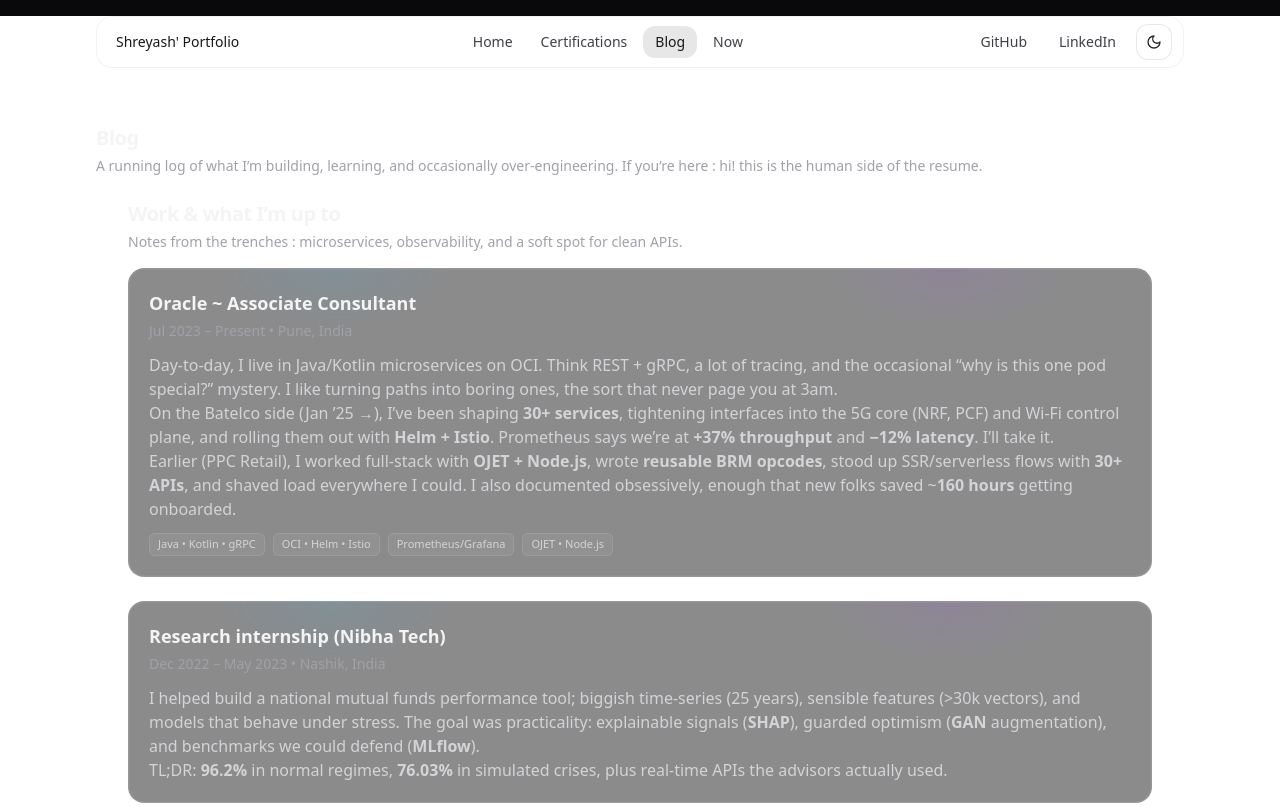
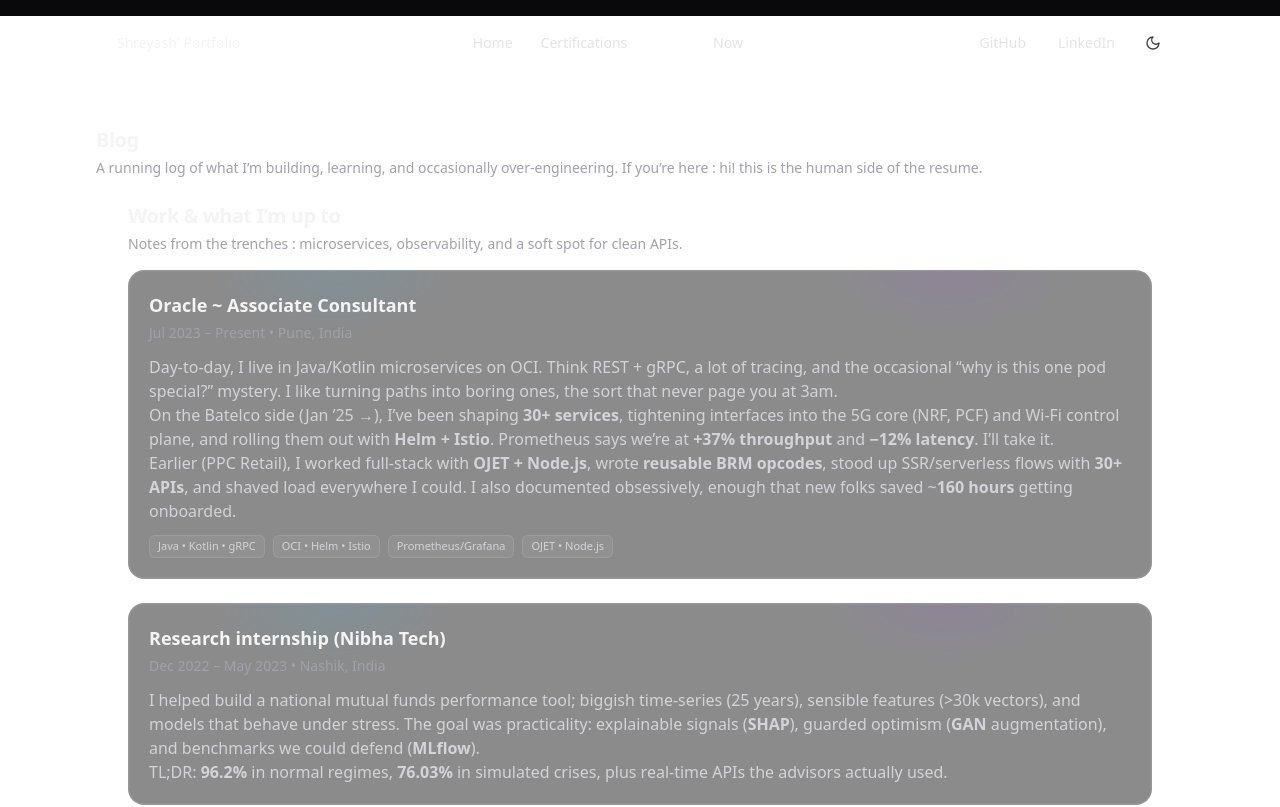
Before and after one commit to Shr3yash/shr3yash.github.io, a Next.js app: page /blog in a window 1280 px wide. Shown: the top 807 px of the page. Built offline with nearby package versions, Linux system fonts and the light colour scheme.

Commit message:
feat: homepage polish + theme toggle; blog/nav tweaks

```diff
--- a/app/layout.tsx
+++ b/app/layout.tsx
@@ -1,30 +1,40 @@
-import './globals.css'
-import type { Metadata } from 'next'
-import React from 'react'
-import Script from 'next/script'
+import './globals.css';
+import type { Metadata } from 'next';
+import React from 'react';
+import Script from 'next/script';
 
 export const metadata: Metadata = {
-  title: 'Shreyash Bhatkar — Portfolio',
+  title: 'MyPortfolio',
   description: 'Portfolio of Shreyash Bhatkar',
   metadataBase: new URL('https://shr3yash.github.io'),
-}
+};
 
 export default function RootLayout({ children }: { children: React.ReactNode }) {
   return (
     <html lang="en" className="h-full" suppressHydrationWarning>
-      <body className="min-h-screen bg-white text-zinc-900 antialiased dark:bg-zinc-950 dark:text-zinc-100">
-        {/* Runs before React hydrates; avoids flash & hydration mismatch */}
+      <head>
+        {/* instant theme setter to avoid flash — runs before hydration */}
         <Script id="theme-init" strategy="beforeInteractive">{`
           try {
             var t = localStorage.getItem('theme');
             var dark = t ? (t === 'dark') : window.matchMedia('(prefers-color-scheme: dark)').matches;
             var c = document.documentElement.classList;
             dark ? c.add('dark') : c.remove('dark');
+
+            // keep native form controls in sync
+            var m = document.querySelector('meta[name="color-scheme"]');
+            if (!m) {
+              m = document.createElement('meta');
+              m.setAttribute('name', 'color-scheme');
+              document.head.appendChild(m);
+            }
+            m.setAttribute('content', dark ? 'dark light' : 'light dark');
           } catch (e) {}
         `}</Script>
-
+      </head>
+      <body className="min-h-screen bg-white text-zinc-900 antialiased dark:bg-zinc-950 dark:text-zinc-100">
         {children}
       </body>
     </html>
-  )
+  );
 }
--- a/components/Nav.tsx
+++ b/components/Nav.tsx
@@ -15,21 +15,20 @@
   const pathname = usePathname();
 
   return (
-    <header className="sticky top-0 z-50 w-full">
+    <header className="sticky top-0 z-[200] w-full">
       <div className="mx-auto max-w-6xl px-4 sm:px-6 lg:px-8">
         <nav
           className={[
-            'mt-4 mb-4 flex items-center justify-between rounded-2xl px-3 py-2 text-sm backdrop-blur-md ring-1 ring-inset',
-            // light mode
-            'border-zinc-900/10 bg-white/60 text-zinc-800 ring-black/5',
-            // dark mode
-            'dark:border-white/10 dark:bg-white/5 dark:text-zinc-200 dark:ring-white/5',
+            'mt-4 mb-4 flex items-center justify-between rounded-2xl',
+            'border border-white/10 bg-white/5 px-3 py-2 text-sm text-zinc-200',
+            'backdrop-blur-md ring-1 ring-inset ring-white/5',
+            'relative isolate pointer-events-auto', // <- create a stacking context & ensure clicks are allowed
           ].join(' ')}
         >
           {/* Brand */}
           <Link
             href="/"
-            className="rounded-xl px-2 py-1 font-medium text-zinc-900 hover:bg-zinc-900/5 dark:text-zinc-100 dark:hover:bg-white/10"
+            className="rounded-xl px-2 py-1 font-medium text-zinc-100 hover:bg-white/5"
           >
             Shreyash&apos; Portfolio
           </Link>
@@ -45,8 +44,8 @@
                   className={[
                     'rounded-xl px-3 py-1.5',
                     active
-                      ? 'bg-zinc-900/10 text-zinc-900 dark:bg-white/10 dark:text-white'
-                      : 'text-zinc-700 hover:bg-zinc-900/5 dark:text-zinc-200 dark:hover:bg-white/10',
+                      ? 'bg-white/10 text-white'
+                      : 'text-zinc-200 hover:bg-white/10',
                   ].join(' ')}
                 >
                   {l.label}
@@ -61,7 +60,7 @@
               href="https://github.com/Shr3yash"
               target="_blank"
               rel="noopener noreferrer"
-              className="hidden rounded-xl px-3 py-1.5 text-zinc-700 hover:bg-zinc-900/5 dark:text-zinc-200 dark:hover:bg-white/10 sm:inline-block"
+              className="hidden rounded-xl px-3 py-1.5 text-zinc-200 hover:bg-white/10 sm:inline-block"
             >
               GitHub
             </a>
@@ -69,11 +68,15 @@
               href="https://www.linkedin.com/in/shr3yash/"
               target="_blank"
               rel="noopener noreferrer"
-              className="hidden rounded-xl px-3 py-1.5 text-zinc-700 hover:bg-zinc-900/5 dark:text-zinc-200 dark:hover:bg-white/10 sm:inline-block"
+              className="hidden rounded-xl px-3 py-1.5 text-zinc-200 hover:bg-white/10 sm:inline-block"
             >
               LinkedIn
             </a>
-            <ThemeToggle />
+
+            {/* Force the toggle above any stray overlays */}
+            <div className="relative z-[300] pointer-events-auto">
+              <ThemeToggle />
+            </div>
           </div>
         </nav>
       </div>
--- a/components/ThemeToggle.tsx
+++ b/components/ThemeToggle.tsx
@@ -1,15 +1,15 @@
 'use client';
 
-import { useEffect } from 'react';
+import { useEffect, useCallback } from 'react';
 import { Moon, Sun } from 'lucide-react';
 
 /**
  * SSR-safe theme toggle:
- * - Render both icons; CSS (dark:) shows/hides, so SSR/CSR markup matches.
- * - Keep <html> class + localStorage in sync.
+ * - Renders both icons; CSS shows/hides (no SSR mismatch).
+ * - Uses very high z-index + pointer-events-auto so it's always clickable.
  */
 export default function ThemeToggle() {
-  // Ensure DOM has the correct class immediately on mount (backup to the init script)
+  // Ensure the html class reflects stored/system preference on mount (belt & suspenders)
   useEffect(() => {
     try {
       const stored = localStorage.getItem('theme');
@@ -17,10 +17,11 @@
         stored === 'light' || stored === 'dark'
           ? stored
           : (window.matchMedia('(prefers-color-scheme: dark)').matches ? 'dark' : 'light');
+
       const cls = document.documentElement.classList;
       next === 'dark' ? cls.add('dark') : cls.remove('dark');
 
-      // Optional: help native UI colors
+      // Ensure color-scheme meta exists (affects form controls)
       let m = document.querySelector('meta[name="color-scheme"]') as HTMLMetaElement | null;
       if (!m) {
         m = document.createElement('meta');
@@ -31,7 +32,7 @@
     } catch {}
   }, []);
 
-  const toggle = () => {
+  const toggle = useCallback(() => {
     try {
       const isDark = document.documentElement.classList.contains('dark');
       const next = isDark ? 'light' : 'dark';
@@ -42,17 +43,29 @@
       const m = document.querySelector('meta[name="color-scheme"]') as HTMLMetaElement | null;
       if (m) m.content = next === 'dark' ? 'dark light' : 'light dark';
     } catch {}
-  };
+  }, []);
+
+  const onKey = useCallback((e: React.KeyboardEvent<HTMLButtonElement>) => {
+    if (e.key === 'Enter' || e.key === ' ') {
+      e.preventDefault();
+      toggle();
+    }
+  }, [toggle]);
 
   return (
     <button
-      type="button"                                  // ensure it never submits forms
+      type="button"
       aria-label="Toggle dark mode"
       onClick={toggle}
-      className="inline-flex h-9 w-9 items-center justify-center rounded-xl border
-                 border-zinc-900/10 bg-white/50 text-zinc-800 hover:bg-white/70
-                 dark:border-white/10 dark:bg-white/5 dark:text-zinc-200 dark:hover:bg-white/10
-                 pointer-events-auto relative z-50"
+      onKeyDown={onKey}
+      className={[
+        'inline-flex h-9 w-9 shrink-0 items-center justify-center',
+        'rounded-xl border border-white/10 bg-white/5',
+        'text-zinc-700 hover:bg-white/10 dark:text-zinc-200',
+        'focus-visible:outline focus-visible:outline-2 focus-visible:outline-offset-2 focus-visible:outline-sky-400',
+        'pointer-events-auto relative z-[9999]', // <- make sure it’s on top and clickable
+        'select-none',
+      ].join(' ')}
     >
       {/* Render both icons so SSR/CSR markup is identical */}
       <span className="block dark:hidden" aria-hidden>
--- a/tailwind.config.ts
+++ b/tailwind.config.ts
@@ -1,6 +1,11 @@
 import type { Config } from 'tailwindcss'
+
 export default {
-  content: ["./app/**/*.{js,ts,jsx,tsx,mdx}","./components/**/*.{js,ts,jsx,tsx,mdx}"],
+  darkMode: 'class',  //
+  content: [
+    './app/**/*.{js,ts,jsx,tsx,mdx}',
+    './components/**/*.{js,ts,jsx,tsx,mdx}',
+  ],
   theme: { extend: {} },
   plugins: [],
 } satisfies Config
```
